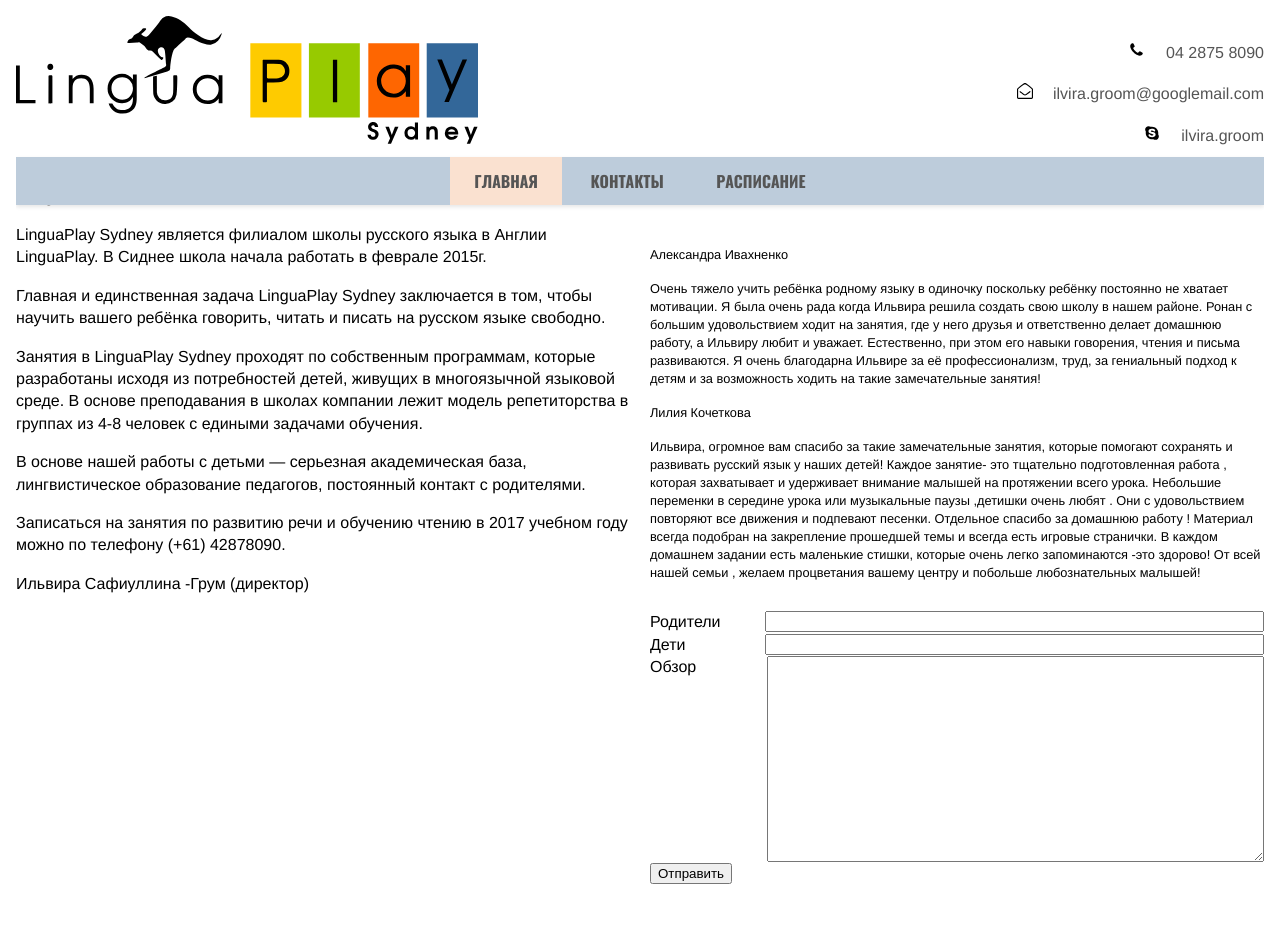
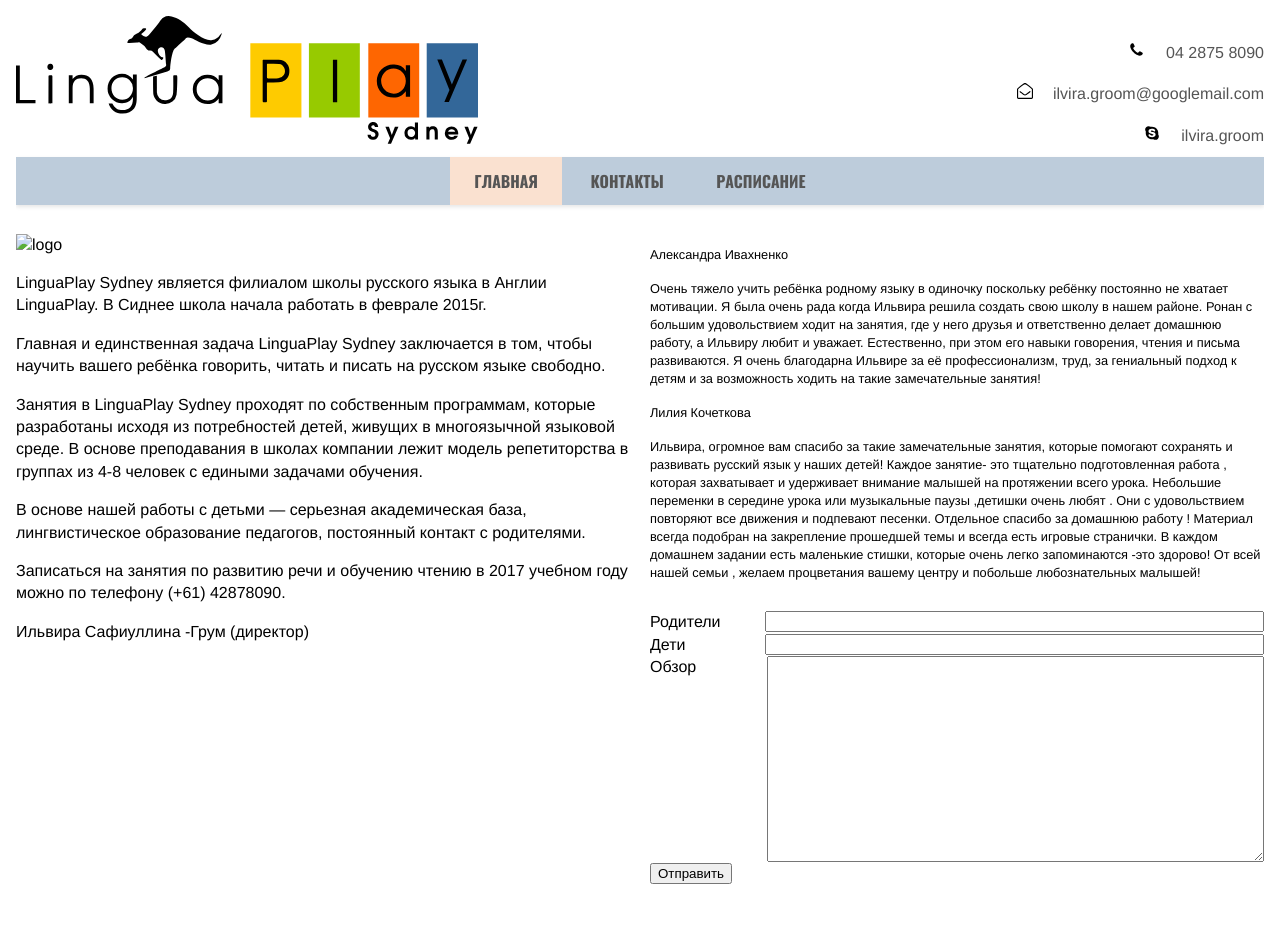
Before and after one commit to ilvira/ilvira.github.io, a Jekyll site: the page built from index.md, in a window 1280 px wide. Shown: the top 952 px of the page. Built offline with Jekyll 4.4.1, drawn with Linux system fonts in a browser that asks for light colours; grey boxes are pictures that could not be loaded.

Commit message:
slideshow

```diff
--- a/_sass/10_slideshow.scss
+++ b/_sass/10_slideshow.scss
@@ -9,7 +9,7 @@
 
 div#slider {
   overflow: hidden;
-  margin-top: -3rem;
+  // margin-top: -3rem;
   max-height: 30rem;
 }
 
```
